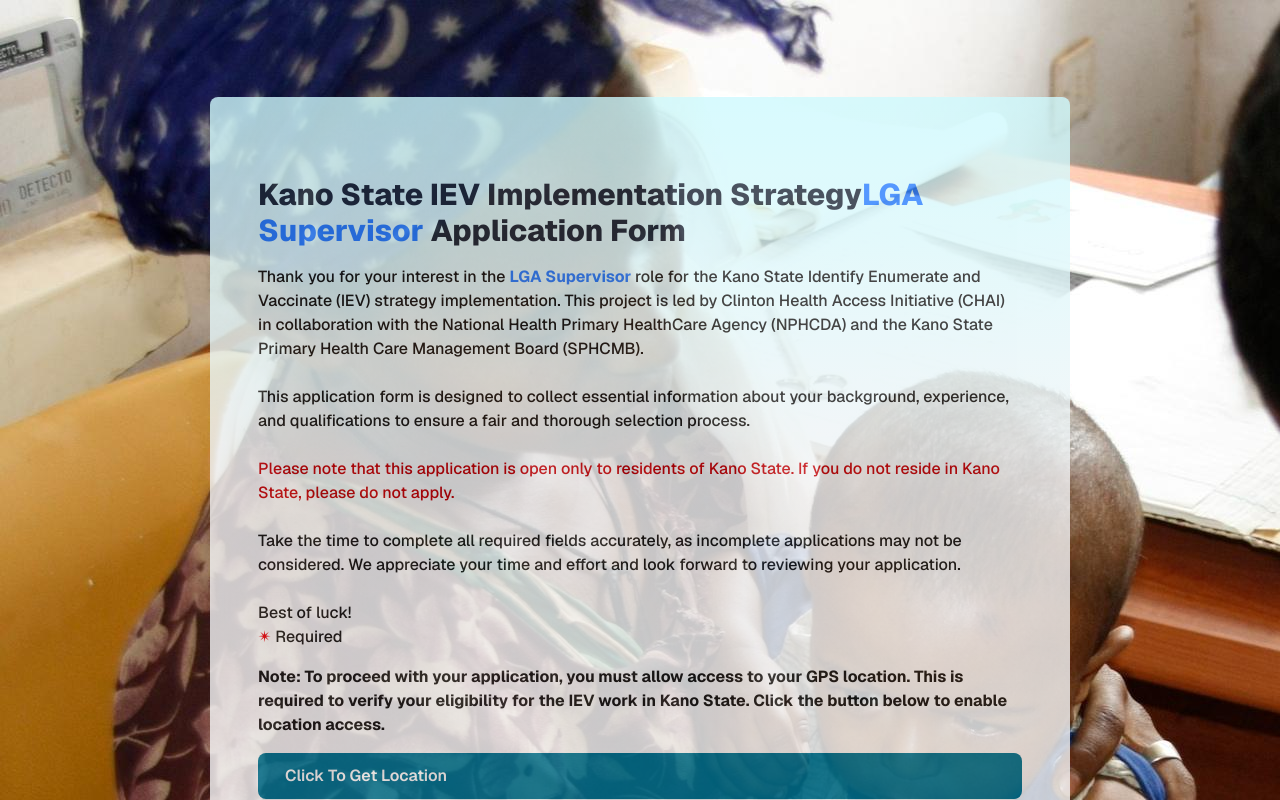
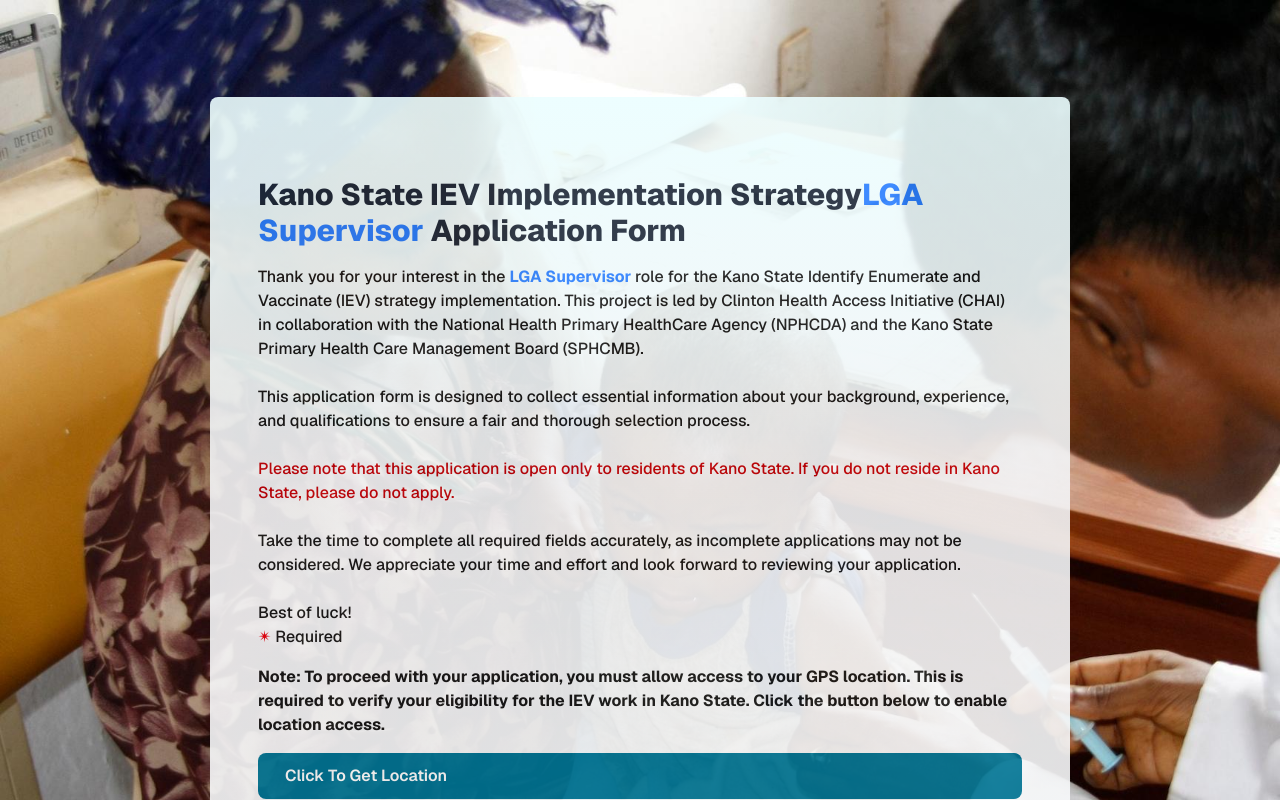
Before and after one commit to OvyEvbodi/form, a Next.js app: page / in a window 1280 px wide. Shown: the top 800 px of the page. Built offline with nearby package versions, Linux system fonts and the light colour scheme.

Commit message:
chore: Fix background

```diff
--- a/app/globals.css
+++ b/app/globals.css
@@ -28,6 +28,7 @@
 }
 .bg_img_holder {
   background-image: url("/form_img.jpeg");
-
-
+  background-size: cover;
+  background-repeat: no-repeat;
+  background-attachment: fixed;
 }
--- a/components/MainForm.tsx
+++ b/components/MainForm.tsx
@@ -81,7 +81,7 @@
 
 
   return (
-    <div className="lg:max-w-[860px] opacity-80 p-4 lg:p-12 rounded-lg max-w-screen bg-linear-to-b from-cyan-100 via-gray-100 to-gray-50">
+    <div className="lg:max-w-[860px] opacity-90 p-4 lg:p-12 rounded-lg max-w-screen bg-linear-to-b from-cyan-50 via-gray-100 to-gray-50">
       <div className="">
       <h1 className="pt-4 my-4 text-3xl font-extrabold text-gray-800">Kano State IEV Implementation Strategy<span className="text-blue-500">LGA Supervisor</span> Application Form</h1>
         <p className="mb-4 font-medium">
```
